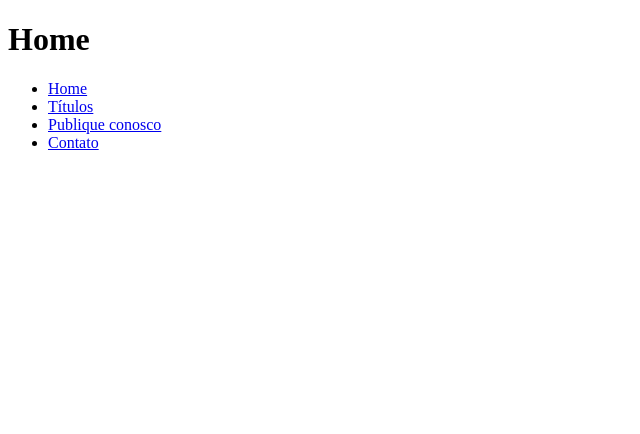
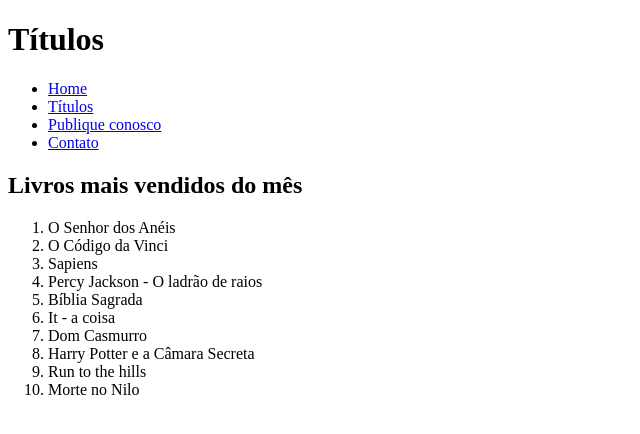
Before and after one commit to gustavogalli/generation-modulo3, a plain HTML site: page atividade1/titulos.html in a window 1280 px wide. Shown: the whole page, without its empty margins (0-640 px from the left). Drawn offline with Linux system fonts and the light colour scheme.

Commit message:
Adicionando titulos.html

```diff
--- a/atividade1/titulos.html
+++ b/atividade1/titulos.html
@@ -7,7 +7,7 @@
     <title>Títulos</title>
 </head>
 <body>
-    <h1>Home</h1>
+    <h1>Títulos</h1>
     <nav>
         <ul>
             <li>
@@ -25,5 +25,19 @@
         </ul>
     </nav>
 
+    <h2>Livros mais vendidos do mês</h2>
+    <ol>
+        <li>O Senhor dos Anéis</li>
+        <li>O Código da Vinci</li>
+        <li>Sapiens</li>
+        <li>Percy Jackson - O ladrão de raios</li>
+        <li>Bíblia Sagrada</li>
+        <li>It - a coisa</li>
+        <li>Dom Casmurro</li>
+        <li>Harry Potter e a Câmara Secreta</li>
+        <li>Run to the hills</li>
+        <li>Morte no Nilo</li>
+    </ol>
+
 </body>
 </html>
```
